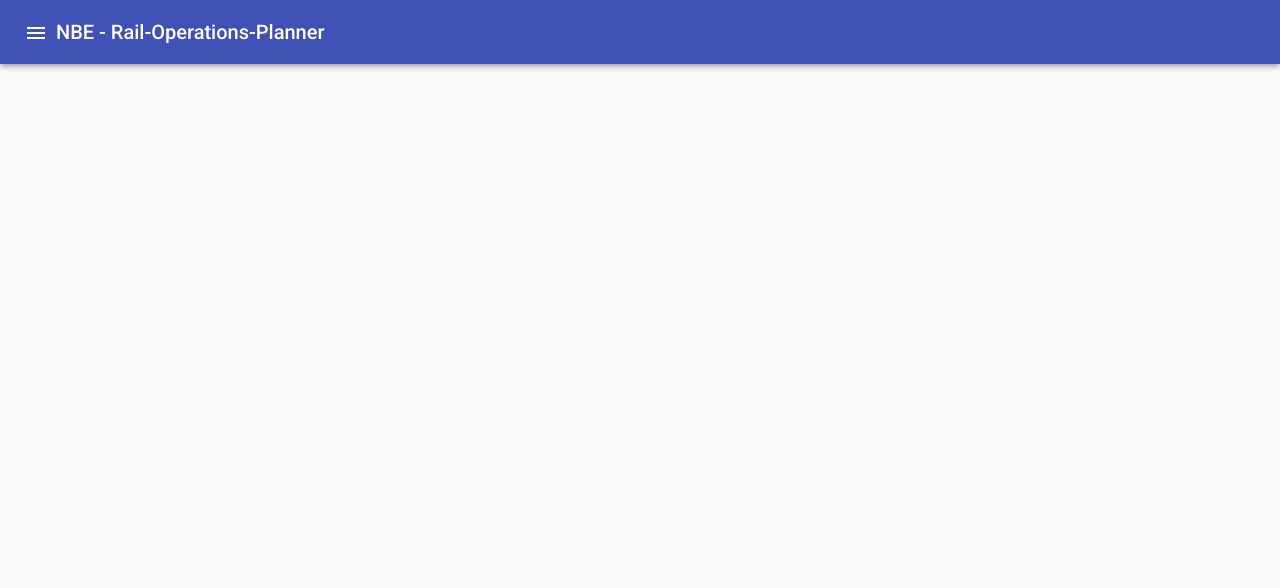
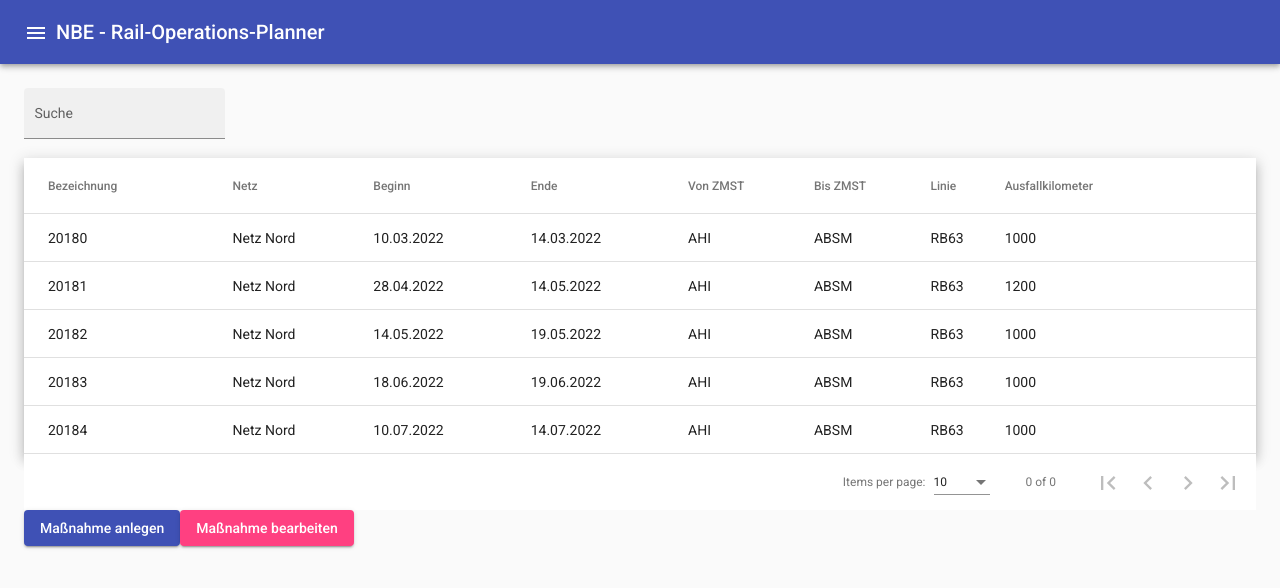
Before and after one commit to DeRocketman/railopsplanner-angular-client, an Angular app: page /measure-plan in a window 1280 px wide. Before the commit this address led to /. Shown: the top 588 px of the page. Built offline with nearby package versions, Linux system fonts and the light colour scheme.

Commit message:
Add measure table

```diff
--- a/angular.json
+++ b/angular.json
@@ -1,5 +1,8 @@
 {
   "$schema": "./node_modules/@angular/cli/lib/config/schema.json",
+  "cli": {
+    "analytics": false
+  },
   "version": 1,
   "newProjectRoot": "projects",
   "projects": {
--- a/src/app/app-routing.module.ts
+++ b/src/app/app-routing.module.ts
@@ -1,7 +1,17 @@
 import { NgModule } from '@angular/core';
 import { RouterModule, Routes } from '@angular/router';
+import {HomeComponent} from "./components/home/home.component";
+import {MeasurePlanComponent} from "./components/measure-plan/measure-plan.component";
+import {ToDoListComponent} from "./components/to-do-list/to-do-list.component";
+import {SettingsComponent} from "./components/settings/settings.component";
 
-const routes: Routes = [];
+const routes: Routes = [
+  { path: 'home', component: HomeComponent },
+  { path: 'measure-plan', component: MeasurePlanComponent },
+  { path: 'to-do-list', component: ToDoListComponent },
+  { path: 'settings', component: SettingsComponent },
+  { path: '', redirectTo: 'home', pathMatch: 'full'}
+];
 
 @NgModule({
   imports: [RouterModule.forRoot(routes)],
--- a/src/app/app.component.html
+++ b/src/app/app.component.html
@@ -1,6 +1,24 @@
 <mat-sidenav-container>
   <mat-sidenav class="sidenav" #sidenav>
-    Menü
+    <mat-nav-list role="navigation">
+      <a mat-list-item routerLink="home" routerLinkActive="active">
+        <mat-icon mat-list-icon>home</mat-icon>
+        Home
+      </a>
+      <a mat-list-item routerLink="measure-plan" routerLinkActive="active">
+        <mat-icon mat-list-icon>list</mat-icon>
+        Baubetriebsplan
+      </a>
+      <a mat-list-item routerLink="to-do-list" routerLinkActive="active">
+        <mat-icon mat-list-icon>schedule</mat-icon>
+        To-Do Liste
+      </a>
+      <a mat-list-item routerLink="settings" routerLinkActive="active">
+        <mat-icon mat-list-icon>settings</mat-icon>
+        Einstellungen
+      </a>
+
+    </mat-nav-list>
   </mat-sidenav>
   <mat-sidenav-content class="sidenav-content">
     <mat-toolbar class="mat-elevation-z4" color="primary">
--- a/src/app/app.component.scss
+++ b/src/app/app.component.scss
@@ -1,28 +1,48 @@
-.sidenav {
-  width: 65%;
-  min-width: 250px;
-  max-width: 350px;
-}
 .sidenav-content {
   display: flex;
   flex-direction: column;
   height: 100vh;
 }
+
 .toolbar {
   position: relative;
   z-index: 1;
   flex-grow: 0;
   flex-shrink: 0;
 }
+
 .content {
   flex-grow: 1;
   flex-shrink: 1;
   overflow: auto;
   padding: 24px;
 }
-::ng-deep router-outlet + * {
-  display: block;
-  width: 100%;
-  max-width: 500px;
-  margin: 0 auto;
+
+.sidenav {
+  width: 65%;
+  min-width: 250px;
+  max-width: 300px;
 }
+
+html,
+body {
+  height: 100%;
+  margin: 0;
+  padding: 0;
+}
+
+body {
+  min-height: 100vh;
+  background-color: #e5e5e5;
+  font-family: 'Roboto', sans-serif;
+}
+
+.app-header {
+  justify-content: space-between;
+  position: fixed;
+  top: 0;
+  left: 0;
+  right: 0;
+  z-index: 2;
+  box-shadow: 0 3px 5px -1px rgba(0, 0, 0, .2), 0 6px 10px 0 rgba(0, 0, 0, .14), 0 1px 18px 0 rgba(0, 0, 0, .12);
+}
--- a/src/app/components/measure-plan/measure-plan.component.html
+++ b/src/app/components/measure-plan/measure-plan.component.html
@@ -1 +1,55 @@
-<p>measure-plan works!</p>
+<div>
+  <mat-form-field appearance="fill">
+    <mat-label>Suche</mat-label>
+    <input matInput placeholder="Suchwort eingeben" (keyup)="applyFilter($event)">
+  </mat-form-field>
+  <table mat-table [dataSource]='dataArray' class="mat-elevation-z8">
+    <ng-container matColumnDef="name">
+      <th mat-header-cell *matHeaderCellDef>Bezeichnung</th>
+      <td mat-cell *matCellDef="let element"> {{element.name}} </td>
+    </ng-container>
+
+    <ng-container matColumnDef="railnetwork">
+      <th mat-header-cell *matHeaderCellDef>Netz</th>
+      <td mat-cell *matCellDef="let element"> {{element.railnetwork}} </td>
+    </ng-container>
+
+    <ng-container matColumnDef="start">
+      <th mat-header-cell *matHeaderCellDef>Beginn</th>
+      <td mat-cell *matCellDef="let element"> {{element.start | date: 'dd.MM.yyyy'}} </td>
+    </ng-container>
+
+    <ng-container matColumnDef="end">
+      <th mat-header-cell *matHeaderCellDef>Ende</th>
+      <td mat-cell *matCellDef="let element"> {{element.end | date: 'dd.MM.yyyy'}} </td>
+    </ng-container>
+
+    <ng-container matColumnDef="from">
+      <th mat-header-cell *matHeaderCellDef>Von ZMST</th>
+      <td mat-cell *matCellDef="let element"> {{element.from}} </td>
+    </ng-container>
+
+    <ng-container matColumnDef="to">
+      <th mat-header-cell *matHeaderCellDef>Bis ZMST</th>
+      <td mat-cell *matCellDef="let element"> {{element.to}} </td>
+    </ng-container>
+
+    <ng-container matColumnDef="line">
+      <th mat-header-cell *matHeaderCellDef>Linie</th>
+      <td mat-cell *matCellDef="let element"> {{element.line}} </td>
+    </ng-container>
+
+    <ng-container matColumnDef="km">
+      <th mat-header-cell *matHeaderCellDef>Ausfallkilometer</th>
+      <td mat-cell *matCellDef="let element"> {{element.km}} </td>
+    </ng-container>
+
+    <tr mat-header-row *matHeaderRowDef="displayedColumns"></tr>
+    <tr mat-row *matRowDef="let row; columns: displayedColumns;"></tr>
+  </table>
+  <mat-paginator [pageSizeOptions]="[10, 25, 50, 100]" showFirstLastButtons></mat-paginator>
+</div>
+<div class="">
+  <button mat-raised-button color="primary">Maßnahme anlegen</button>
+  <button mat-raised-button color="accent">Maßnahme bearbeiten</button>
+</div>
--- a/src/app/components/measure-plan/measure-plan.component.scss
+++ b/src/app/components/measure-plan/measure-plan.component.scss
@@ -0,0 +1,4 @@
+table {
+  width: 100%;
+  align-content: center;
+}
--- a/src/app/components/measure-plan/measure-plan.component.ts
+++ b/src/app/components/measure-plan/measure-plan.component.ts
@@ -1,15 +1,38 @@
 import { Component, OnInit } from '@angular/core';
 
+export interface MeasureElement {
+  name: string;
+  railnetwork: string;
+  start: Date;
+  end: Date;
+  from: string;
+  to: string;
+  line: string;
+  km: number;
+}
+
+const ELEMENT_DATA: MeasureElement[] = [
+  {name: '20180', railnetwork: 'Netz Nord', start: new Date(2022,2, 10), end: new Date(2022, 2, 14), from: 'AHI', to: 'ABSM', line: 'RB63', km: 1000},
+  {name: '20181', railnetwork: 'Netz Nord', start: new Date(2022,3, 28), end: new Date(2022, 4, 14), from: 'AHI', to: 'ABSM', line: 'RB63', km: 1200},
+  {name: '20182', railnetwork: 'Netz Nord', start: new Date(2022,4, 14), end: new Date(2022, 4, 19), from: 'AHI', to: 'ABSM', line: 'RB63', km: 1000},
+  {name: '20183', railnetwork: 'Netz Nord', start: new Date(2022,5, 18), end: new Date(2022, 5, 19), from: 'AHI', to: 'ABSM', line: 'RB63', km: 1000},
+  {name: '20184', railnetwork: 'Netz Nord', start: new Date(2022,6, 10), end: new Date(2022, 6, 14), from: 'AHI', to: 'ABSM', line: 'RB63', km: 1000},
+]
 @Component({
   selector: 'rop-measure-plan',
   templateUrl: './measure-plan.component.html',
   styleUrls: ['./measure-plan.component.scss']
 })
-export class MeasurePlanComponent implements OnInit {
+export class MeasurePlanComponent {
+  displayedColumns: string[] = ['name', 'railnetwork', 'start', 'end', 'from', 'to', 'line', 'km'];
+  dataArray = ELEMENT_DATA;
 
-  constructor() { }
+  applyFilter(event: Event): void {
+    const filterValue = (event.target as HTMLInputElement).value;
 
-  ngOnInit(): void {
+    // @ts-ignore
+    this.dataArray.filter = filterValue.trim().toLowerCase();
+
+
   }
-
 }
--- /dev/null
+++ b/src/app/components/settings/settings.component.html
@@ -0,0 +1 @@
+<p>settings works!</p>
--- /dev/null
+++ b/src/app/components/settings/settings.component.ts
@@ -0,0 +1,15 @@
+import { Component, OnInit } from '@angular/core';
+
+@Component({
+  selector: 'rop-settings',
+  templateUrl: './settings.component.html',
+  styleUrls: ['./settings.component.scss']
+})
+export class SettingsComponent implements OnInit {
+
+  constructor() { }
+
+  ngOnInit(): void {
+  }
+
+}
```
Also changed, not shown: src/app/app.module.ts (+14 -2 lines), src/app/components/settings/settings.component.scss (added), 1 other file (tests, documents, lock files or other folders).
